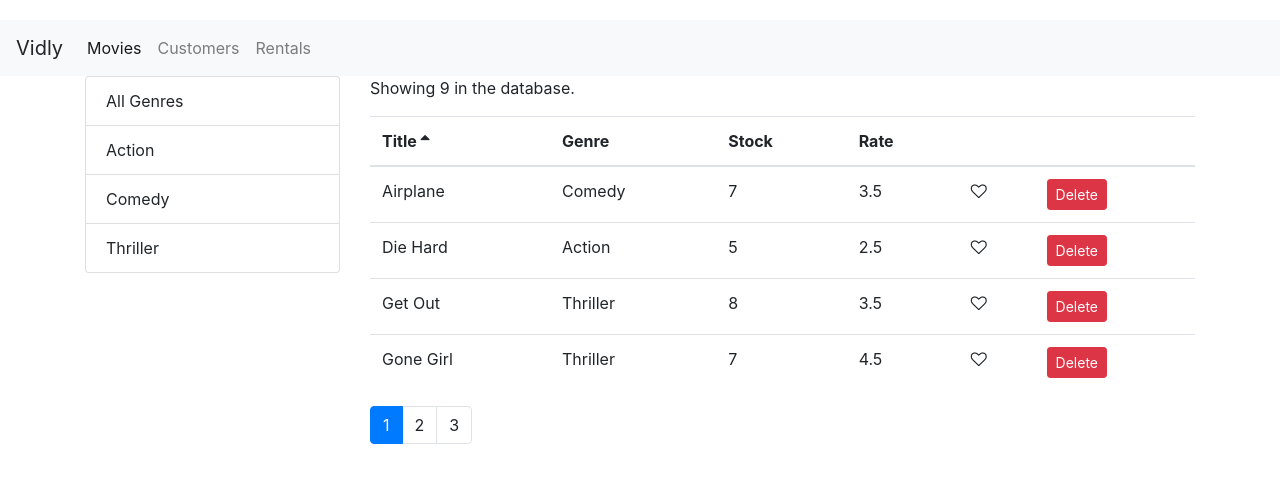
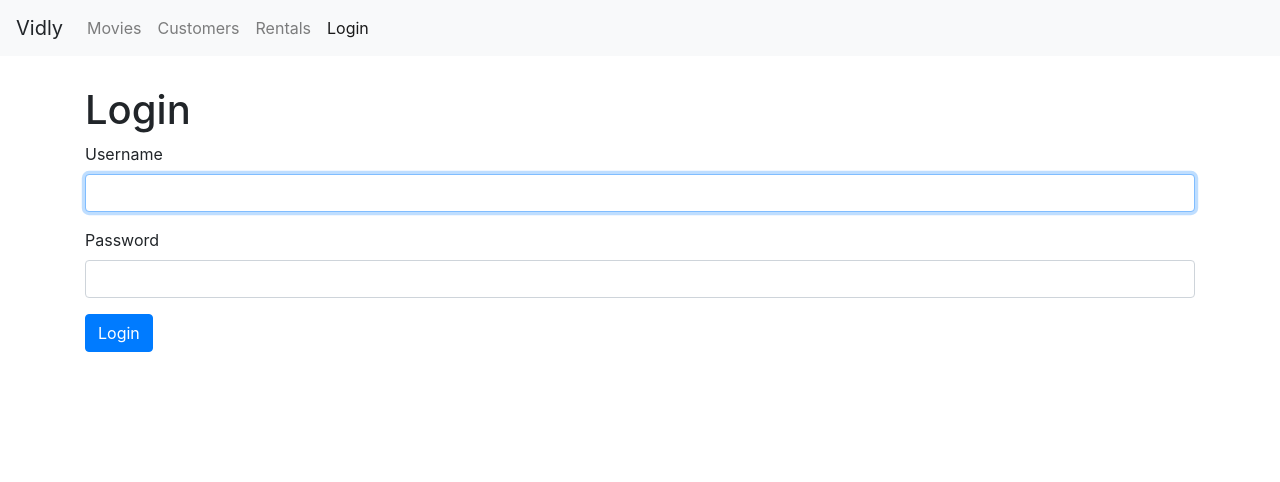
Before and after one commit to juliana-gru/vidly-react, a React (Create React App) app: page /login in a window 1280 px wide. Before the commit this address led to /movies. Shown: the top 482 px of the page. Built offline with nearby package versions, Linux system fonts and the light colour scheme.

Commit message:
finish routing and add login form

```diff
--- a/src/App.js
+++ b/src/App.js
@@ -1,6 +1,9 @@
+import React from 'react';
 import { Switch, Route, Redirect } from 'react-router-dom'
 ;
 import Movies from './components/Movies';
+import LoginForm from './components/LoginForm';
+import MovieForm from './components/MovieForm';
 import Customers from './components/Customers';
 import Rentals from './components/Rentals';
 import NotFound from './components/NotFound';
@@ -12,20 +15,22 @@
 function App() {
 
   return (
-    <div>
+    <React.Fragment>
       <NavBar />
       <main className="container">
         <Switch>
+          <Route path="/movies/:id" component={MovieForm}></Route>
+          <Route path="/login" component={LoginForm}></Route>
           <Route path="/movies" component={Movies}></Route>
           <Route path="/movies/:id" component={MovieDetails} ></Route>
           <Route path="/customers" component={Customers} ></Route>
           <Route path="/rentals" component={Rentals} ></Route>
           <Route path="/not-found" component={NotFound} ></Route> */
-          <Redirect from="/" to="/movies" />
+          <Redirect from="/" exact to="/movies" />
           <Redirect to="/not-found" />
         </Switch>
       </main>
-    </div>
+    </React.Fragment>
   );
 };
 
--- /dev/null
+++ b/src/components/LoginForm.js
@@ -0,0 +1,55 @@
+import React from 'react';
+
+const LoginForm = () => {
+  const [state, setState] = React.useState({
+    username: "",
+    password: ""
+  })
+
+  const handleChange = ({ currentTarget: input }) => {
+    console.log(input.name);
+    const value = input.value;
+    setState({
+      ...state,
+      [input.name]: value
+    });
+  }
+
+  const handleSubmit = e => {
+    e.preventDefault();
+
+    // call the server
+    console.log('submitted');
+  };
+
+  return (
+    <div>
+      <h1>Login</h1>
+      <form onSubmit={handleSubmit}>
+        <div className="form-group">
+          <label htmlFor="username">Username</label>
+          <input
+            value={state.username}
+            onChange={handleChange}
+            autoFocus
+            name="username"
+            id="username"
+            type="text"
+            className="form-control" />
+        </div>
+        <div className="form-group">
+          <label htmlFor="password">Password</label>
+          <input value={state.password}
+            onChange={handleChange}
+            name="password"
+            id="password"
+            type="text"
+            className="form-control" />
+        </div>
+        <button className="btn btn-primary">Login</button>
+      </form>
+    </div>
+  );
+}
+
+export default LoginForm;
--- /dev/null
+++ b/src/components/MovieForm.js
@@ -0,0 +1,12 @@
+import React from 'react';
+
+const MovieForm = ({ match, history }) => {
+  return (
+    <div>
+      <h1>Movie Form {match.params.id} </h1>
+      <button className="btn btn-primary" onClick={() => history.push('/movies')}>Save</button>
+    </div>
+  );
+}
+
+export default MovieForm;
--- a/src/components/MoviesTable.js
+++ b/src/components/MoviesTable.js
@@ -1,11 +1,14 @@
 import React, { Component } from 'react';
-
+import { Link } from 'react-router-dom';
 import Like from './common/Like';
 import Table from './common/Table';
 
 class MoviesTable extends Component {
   columns = [
-    {path: 'title', label: 'Title'},
+    { path: 'title',
+      label: 'Title',
+      content: movie => <Link to={`/movies/${movie._id}`}>{movie.title}</Link>
+    },
     {path: 'genre.name', label: 'Genre'},
     {path: 'numberInStock', label: 'Stock'},
     {path: 'dailyRentalRate', label: 'Rate'},
--- a/src/components/common/NavBar.js
+++ b/src/components/common/NavBar.js
@@ -1,8 +1,7 @@
-import React, { Component } from 'react';
-import { NavLink, Link } from 'react-router-dom';
+import React from 'react';
+import { NavLink } from 'react-router-dom';
 
 const NavBar = () => {
-
   return (
     <div className="navbar navbar-expand-lg navbar-light bg-light">
       <a className="navbar-brand">Vidly</a>
@@ -14,6 +13,8 @@
           <NavLink className="nav-item nav-link" to="/movies">Movies</NavLink>
           <NavLink className="nav-item nav-link" to="/customers">Customers</NavLink>
           <NavLink className="nav-item nav-link" to="/rentals">Rentals</NavLink>
+          <NavLink className="nav-item nav-link" to="/login">Login</NavLink>
+
         </div>
       </div>
     </div>
--- a/src/index.css
+++ b/src/index.css
@@ -1,9 +1,13 @@
 body {
   margin: 0;
-  padding: 20px 0  0  0;
+  padding: 0;
   font-family: sans-serif;
 }
 
 .clickable {
   cursor: pointer;
 }
+
+.navbar {
+  margin-bottom: 30px;
+}
```
Also changed, not shown: src/components/navBar.js (added, +24 -0 lines). Lines whose indentation alone changed are shown as unchanged.
